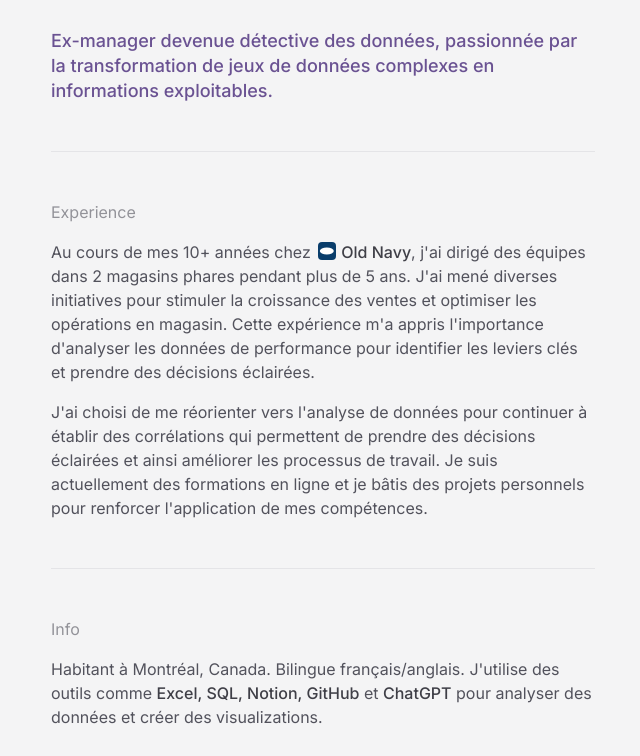
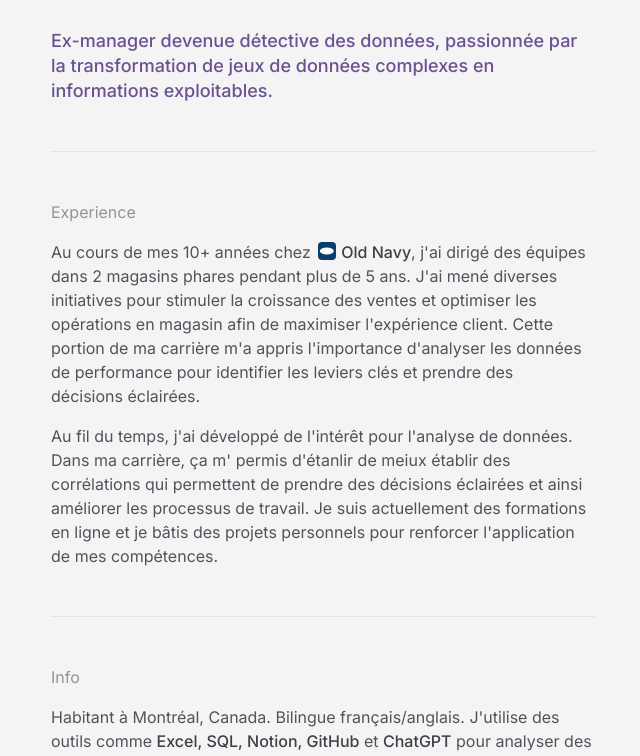
Before and after one commit to daniakl/cv-dania, a Next.js app: page / in a window 1280 px wide. Shown: the part 503-1259 px from the top of the page, without its empty margins (317-957 px from the left). Built offline with nearby package versions, Linux system fonts and the light colour scheme; a web font is replaced by a local one.

Commit message:
updated text

```diff
--- a/src/app/(fr)/page.tsx
+++ b/src/app/(fr)/page.tsx
@@ -51,17 +51,20 @@ export default function Home() {
             Au cours de mes 10+ années chez <OldNavyBadge />, j&apos;ai dirigé
             des équipes dans 2 magasins phares pendant plus de 5 ans. J&apos;ai
             mené diverses initiatives pour stimuler la croissance des ventes et
-            optimiser les opérations en magasin. Cette expérience m&apos;a
+            optimiser les opérations en magasin afin de maximiser
+            l&apos;expérience client. Cette portion de ma carrière m&apos;a
             appris l&apos;importance d&apos;analyser les données de performance
             pour identifier les leviers clés et prendre des décisions éclairées.
           </p>
 
           <p className="text-pretty">
-            J&apos;ai choisi de me réorienter vers l&apos;analyse de données
-            pour continuer à établir des corrélations qui permettent de prendre
-            des décisions éclairées et ainsi améliorer les processus de travail.
-            Je suis actuellement des formations en ligne et je bâtis des projets
-            personnels pour renforcer l&apos;application de mes compétences.
+            Au fil du temps, j&apos;ai développé de l&apos;intérêt pour
+            l&apos;analyse de données. Dans ma carrière, ça m&apos; permis
+            d&apos;étanlir de meiux établir des corrélations qui permettent de
+            prendre des décisions éclairées et ainsi améliorer les processus de
+            travail. Je suis actuellement des formations en ligne et je bâtis
+            des projets personnels pour renforcer l&apos;application de mes
+            compétences.
           </p>
         </section>
 
--- a/src/app/en/page.tsx
+++ b/src/app/en/page.tsx
@@ -49,15 +49,17 @@ export default function Home() {
           <p className="text-pretty">
             During my 10+ years at <OldNavyBadge />, I led teams accross 2
             stores for 5+ years, including a flagship, leading various
-            initiatives to drive sales growth and optimize store operations.
-            During this I learned the importance of digging through store
-            performance data to find key insights to make data-driven decisions.
+            initiatives to drive sales growth and optimize store operations
+            while keeping the customer experience as a priority. During this I
+            learned the importance of digging through store performance data to
+            find key insights to make data-driven decisions.
           </p>
 
           <p className="text-pretty">
-            I&apos;ve decided to pivot to data analytics to continue my journey
-            in data-driven decision-making. Currently following online courses
-            and building{" "}
+            Over the years, I&apos;ve developped interest in data analytics. It
+            has, throughout my career, given me tools to get better insights and
+            have better data-driven decision-making. Currently following online
+            courses and building{" "}
             <Link
               href="https://github.com/daniakl"
               target="_blank"
```
